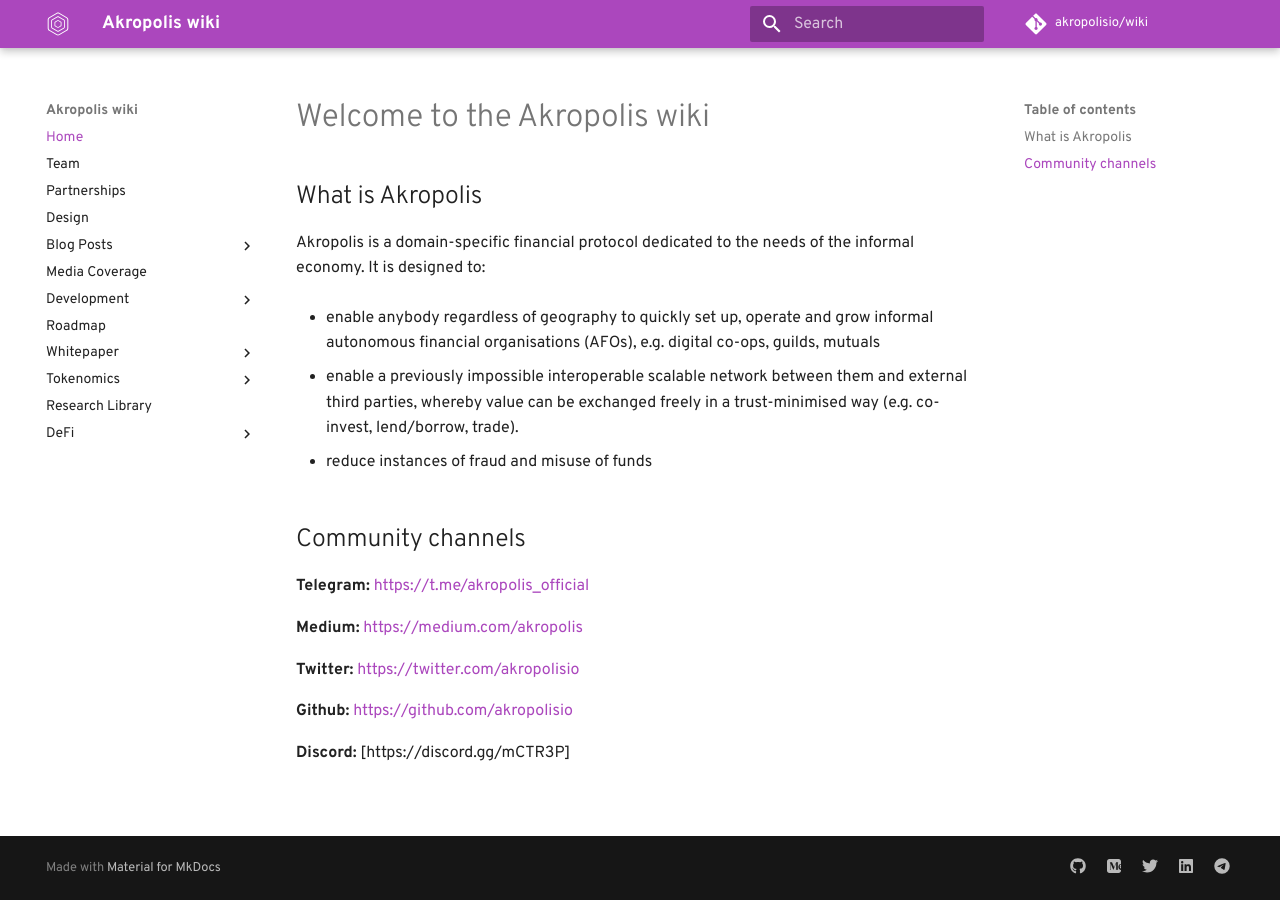
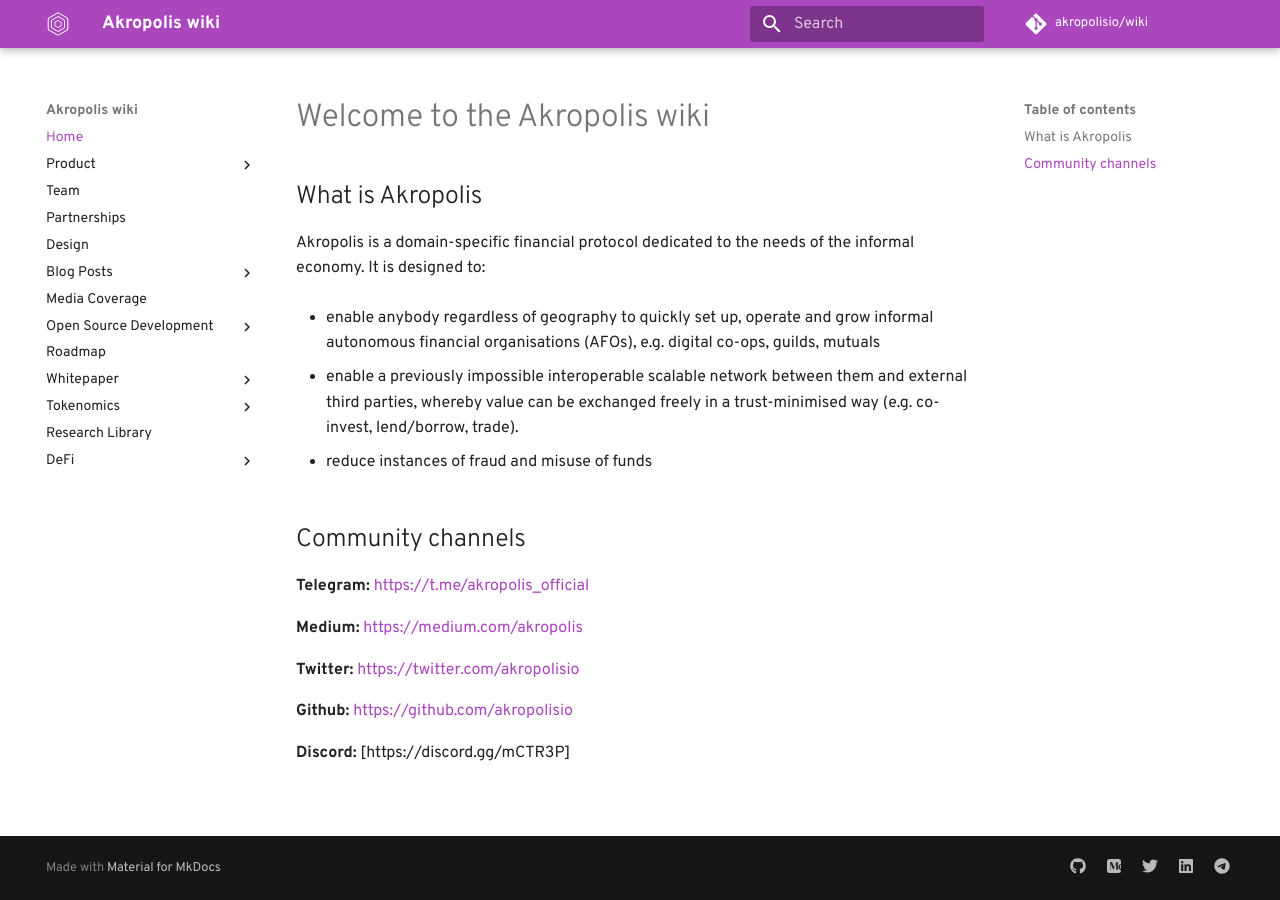
Before and after one commit to kaonone/wiki, an MkDocs documentation site: the page built from docs/index.md, in a window 1280 px wide. Built offline with MkDocs 1.6.1 and Material for MkDocs 9.7.7, drawn with Linux system fonts in a browser that asks for light colours; some web fonts are replaced; comment, search, counter and statistics services are not loaded; old or Windows-style settings are respelled for this version of MkDocs; some of the changed lines change nothing that is shown.

Commit message:
Update mkdocs.yml

```diff
--- a/mkdocs.yml
+++ b/mkdocs.yml
@@ -35,6 +35,9 @@
     - admonition
 pages:
   - Home: 'index.md'
+  - Product:
+    - Sparta: 'sparta.md'
+    - Sparta FAQ: 'spartafaq.md'
   - Team: 'team.md'
   - Partnerships: 'partners.md'
   - Design: 'design.md'
@@ -42,10 +45,8 @@
     - 2019: 'blog/2019.md'
     - 2018: 'blog/2018.md'
   - Media Coverage: 'press.md'
-  - Development:
+  - Open Source Development:
     - C2FC: 'c2fc/overview.md'
-    - Sparta: 'sparta.md'
-    - Sparta FAQ: 'spartafaq.md'
   - Roadmap: 'roadmap.md'
   - Whitepaper:
     - May 2019: 'whitepaper.md'
```
